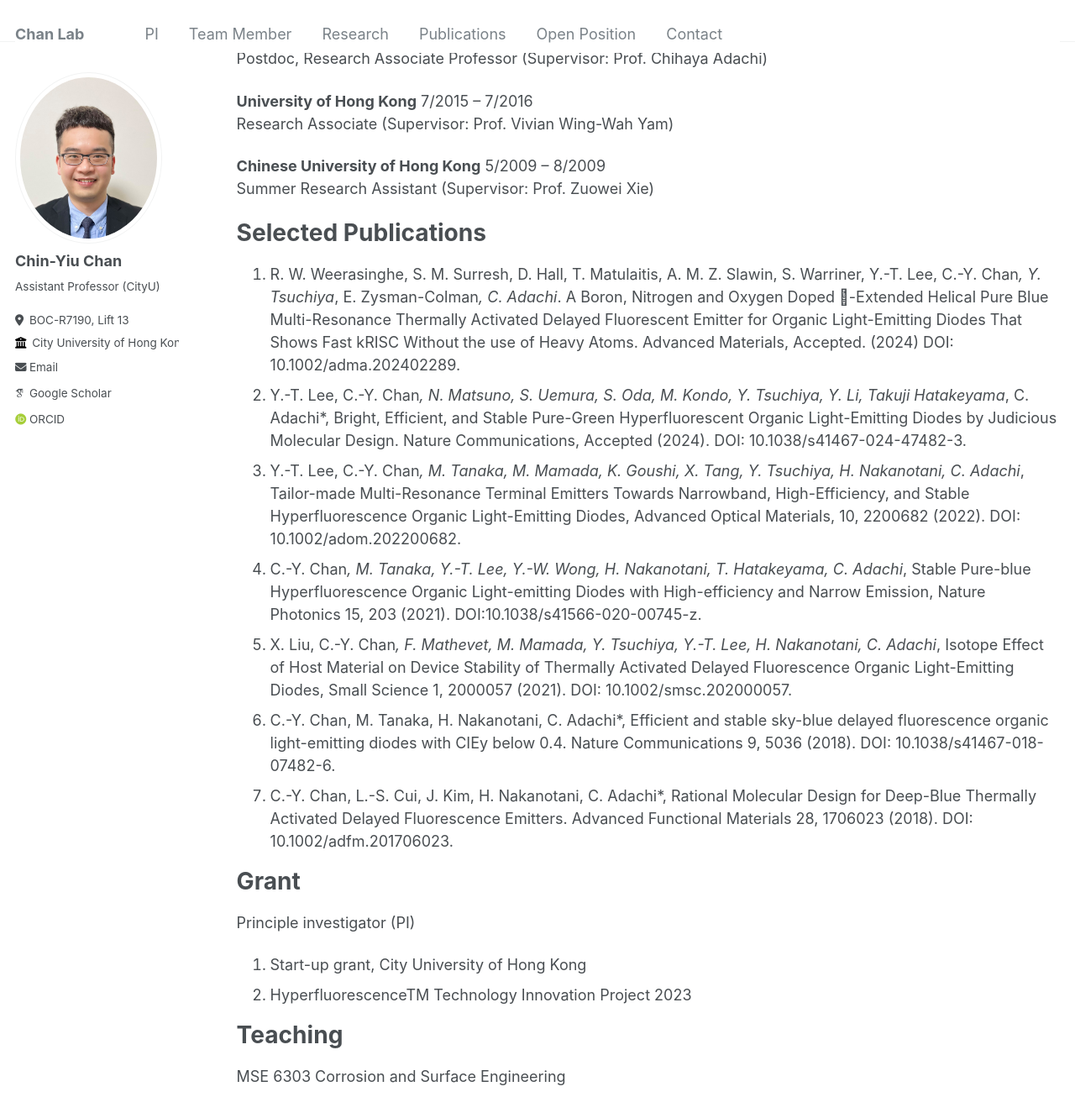
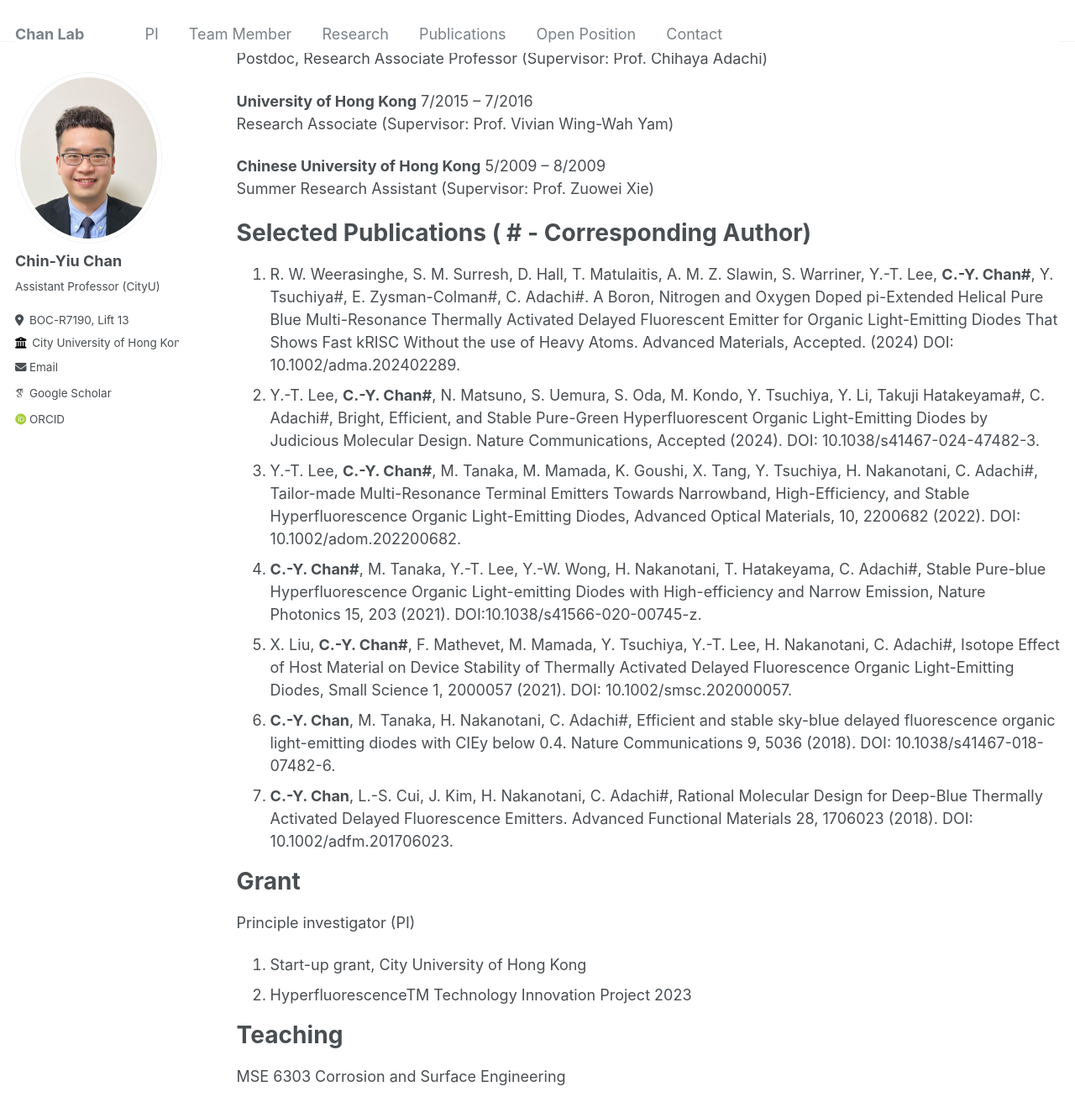
Before and after one commit to cychan-chem/chinychan.github.io, a Jekyll site: the page built from _pages/cv.md, in a window 1280 px wide and 1400 px high, scrolled down 361 px. Shown: the top 1331 px of the window at 84% size. Built offline with Jekyll 4.4.1, drawn with Linux system fonts in a browser that asks for light colours; some web fonts are replaced.

Commit message:
Update cv.md

```diff
--- a/_pages/cv.md
+++ b/_pages/cv.md
@@ -28,15 +28,15 @@ Postdoc, Research Associate Professor (Supervisor: Prof. Chihaya Adachi)
 **Chinese University of Hong Kong** 5/2009 – 8/2009
 Summer Research Assistant (Supervisor: Prof. Zuowei Xie)
 
-Selected Publications
+Selected Publications ( # - Corresponding Author)
 ======
-1.	R. W. Weerasinghe, S. M. Surresh, D. Hall, T. Matulaitis, A. M. Z. Slawin, S. Warriner, Y.-T. Lee, C.-Y. Chan*, Y. Tsuchiya*, E. Zysman-Colman*, C. Adachi*. A Boron, Nitrogen and Oxygen Doped -Extended Helical Pure Blue Multi-Resonance Thermally Activated Delayed Fluorescent Emitter for Organic Light-Emitting Diodes That Shows Fast kRISC Without the use of Heavy Atoms. Advanced Materials, Accepted. (2024) DOI: 10.1002/adma.202402289.
-2.	Y.-T. Lee, C.-Y. Chan*, N. Matsuno, S. Uemura, S. Oda, M. Kondo, Y. Tsuchiya, Y. Li, Takuji Hatakeyama*, C. Adachi*, Bright, Efficient, and Stable Pure-Green Hyperfluorescent Organic Light-Emitting Diodes by Judicious Molecular Design. Nature Communications, Accepted (2024). DOI: 10.1038/s41467-024-47482-3.
-3.	Y.-T. Lee, C.-Y. Chan*, M. Tanaka, M. Mamada, K. Goushi, X. Tang, Y. Tsuchiya, H. Nakanotani, C. Adachi*, Tailor-made Multi-Resonance Terminal Emitters Towards Narrowband, High-Efficiency, and Stable Hyperfluorescence Organic Light-Emitting Diodes, Advanced Optical Materials, 10, 2200682 (2022). DOI: 10.1002/adom.202200682.
-4.	C.-Y. Chan*, M. Tanaka, Y.-T. Lee, Y.-W. Wong, H. Nakanotani, T. Hatakeyama, C. Adachi*, Stable Pure-blue Hyperfluorescence Organic Light-emitting Diodes with High-efficiency and Narrow Emission, Nature Photonics 15, 203 (2021). DOI:10.1038/s41566-020-00745-z.
-5.	X. Liu, C.-Y. Chan*, F. Mathevet, M. Mamada, Y. Tsuchiya, Y.-T. Lee, H. Nakanotani, C. Adachi*, Isotope Effect of Host Material on Device Stability of Thermally Activated Delayed Fluorescence Organic Light-Emitting Diodes, Small Science 1, 2000057 (2021). DOI: 10.1002/smsc.202000057.
-6.	C.-Y. Chan, M. Tanaka, H. Nakanotani, C. Adachi*, Efficient and stable sky-blue delayed fluorescence organic light-emitting diodes with CIEy below 0.4. Nature Communications 9, 5036 (2018). DOI: 10.1038/s41467-018-07482-6.
-7.	C.-Y. Chan, L.-S. Cui, J. Kim, H. Nakanotani, C. Adachi*, Rational Molecular Design for Deep-Blue Thermally Activated Delayed Fluorescence Emitters. Advanced Functional Materials 28, 1706023 (2018). DOI: 10.1002/adfm.201706023.
+1.	R. W. Weerasinghe, S. M. Surresh, D. Hall, T. Matulaitis, A. M. Z. Slawin, S. Warriner, Y.-T. Lee, **C.-Y. Chan#**, Y. Tsuchiya#, E. Zysman-Colman#, C. Adachi#. A Boron, Nitrogen and Oxygen Doped pi-Extended Helical Pure Blue Multi-Resonance Thermally Activated Delayed Fluorescent Emitter for Organic Light-Emitting Diodes That Shows Fast kRISC Without the use of Heavy Atoms. Advanced Materials, Accepted. (2024) DOI: 10.1002/adma.202402289.
+2.	Y.-T. Lee, **C.-Y. Chan#**, N. Matsuno, S. Uemura, S. Oda, M. Kondo, Y. Tsuchiya, Y. Li, Takuji Hatakeyama#, C. Adachi#, Bright, Efficient, and Stable Pure-Green Hyperfluorescent Organic Light-Emitting Diodes by Judicious Molecular Design. Nature Communications, Accepted (2024). DOI: 10.1038/s41467-024-47482-3.
+3.	Y.-T. Lee, **C.-Y. Chan#**, M. Tanaka, M. Mamada, K. Goushi, X. Tang, Y. Tsuchiya, H. Nakanotani, C. Adachi#, Tailor-made Multi-Resonance Terminal Emitters Towards Narrowband, High-Efficiency, and Stable Hyperfluorescence Organic Light-Emitting Diodes, Advanced Optical Materials, 10, 2200682 (2022). DOI: 10.1002/adom.202200682.
+4.	**C.-Y. Chan#**, M. Tanaka, Y.-T. Lee, Y.-W. Wong, H. Nakanotani, T. Hatakeyama, C. Adachi#, Stable Pure-blue Hyperfluorescence Organic Light-emitting Diodes with High-efficiency and Narrow Emission, Nature Photonics 15, 203 (2021). DOI:10.1038/s41566-020-00745-z.
+5.	X. Liu, **C.-Y. Chan#**, F. Mathevet, M. Mamada, Y. Tsuchiya, Y.-T. Lee, H. Nakanotani, C. Adachi#, Isotope Effect of Host Material on Device Stability of Thermally Activated Delayed Fluorescence Organic Light-Emitting Diodes, Small Science 1, 2000057 (2021). DOI: 10.1002/smsc.202000057.
+6.	**C.-Y. Chan**, M. Tanaka, H. Nakanotani, C. Adachi#, Efficient and stable sky-blue delayed fluorescence organic light-emitting diodes with CIEy below 0.4. Nature Communications 9, 5036 (2018). DOI: 10.1038/s41467-018-07482-6.
+7.	**C.-Y. Chan**, L.-S. Cui, J. Kim, H. Nakanotani, C. Adachi#, Rational Molecular Design for Deep-Blue Thermally Activated Delayed Fluorescence Emitters. Advanced Functional Materials 28, 1706023 (2018). DOI: 10.1002/adfm.201706023.
 
 Grant
 ======
```
